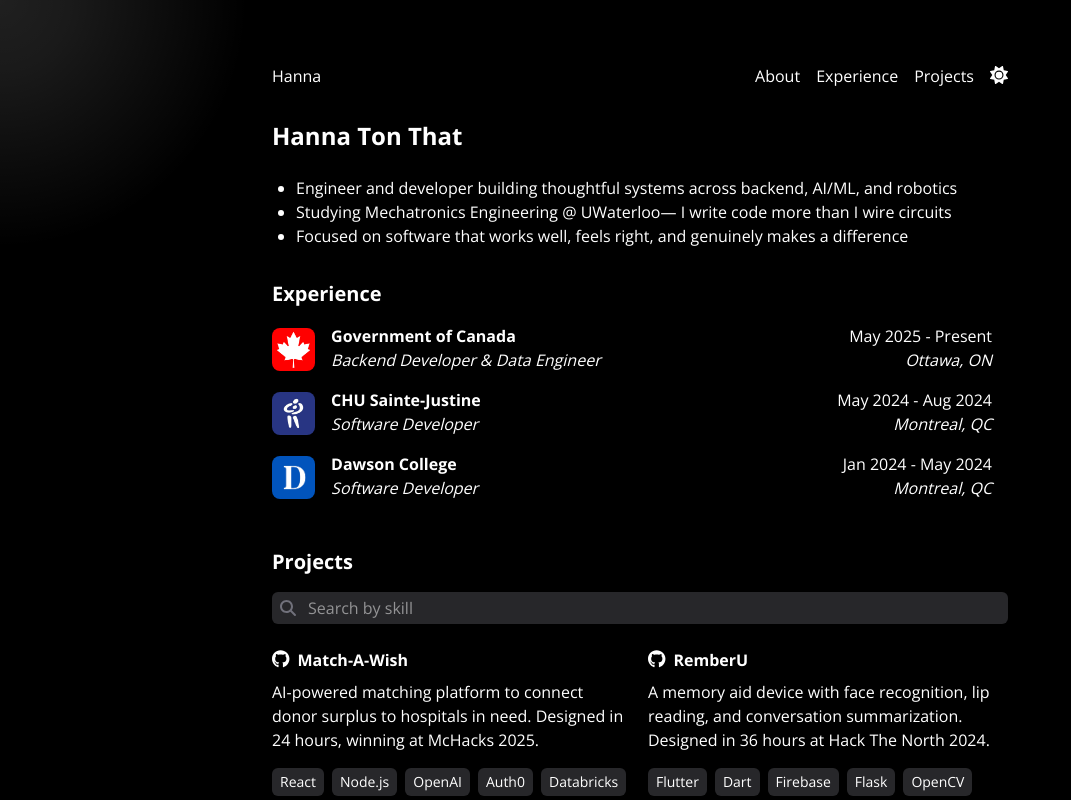
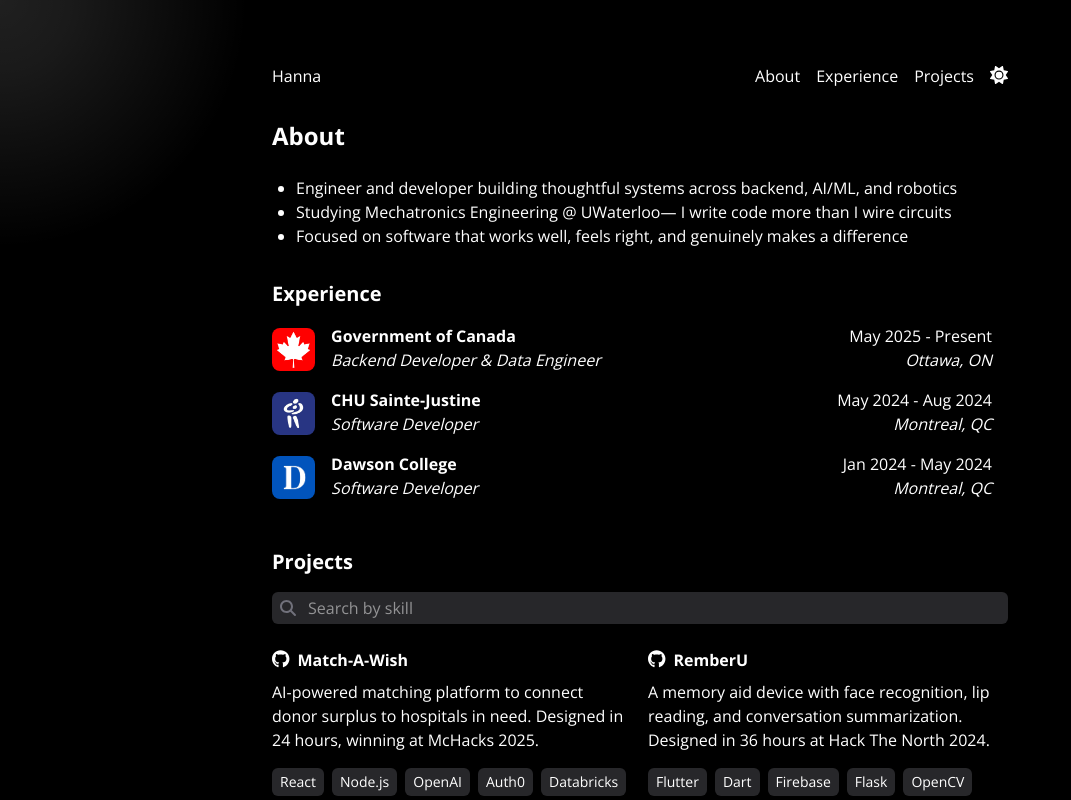
Before and after one commit to hannatonthat/portfolio-v2, a Next.js app: page / in a window 1280 px wide. Shown: the top 800 px of the page, without its empty margins (0-1071 px from the left). Built offline with nearby package versions, Linux system fonts and the light colour scheme.

Commit message:
Move about section

```diff
--- /dev/null
+++ b/components/About.js
@@ -0,0 +1,27 @@
+'use client';
+
+import StaggeredLine from "@components/StaggeredLine";
+
+export default function About() {
+  let index = 0;
+
+  return (
+    <div>
+      <StaggeredLine index={index}>
+        <h1>About</h1>
+      </StaggeredLine>
+
+      <ul className="list-disc list-outside pl-6">
+        <StaggeredLine index={++index}>
+          <li>Engineer and developer building thoughtful systems across backend, AI/ML, and robotics</li>
+        </StaggeredLine>
+        <StaggeredLine index={++index}>
+          <li>Studying Mechatronics Engineering @ UWaterloo— I write code more than I wire circuits</li>
+        </StaggeredLine>
+        <StaggeredLine index={++index}>
+          <li>Focused on software that works well, feels right, and genuinely makes a difference</li>
+        </StaggeredLine>
+      </ul>
+    </div>
+  )
+}
--- a/components/CustomCursor.js
+++ b/components/CustomCursor.js
@@ -8,7 +8,7 @@ export default function CustomCursor() {
   useEffect(() => {
     let mouseX = 0, mouseY = 0;
     let cursorX = 0, cursorY = 0;
-    const speed = 0.1;
+    const speed = 0.2;
 
     const move = (e) => {
       mouseX = e.clientX;
--- a/src/app/page.js
+++ b/src/app/page.js
@@ -1,30 +1,14 @@
 'use client';
 
-import StaggeredLine from "@components/StaggeredLine";
+import About from "@components/About";
 import Experience from '@components/Experience';
 import Project from '@components/Project';
 
 export default function Home() {
-  let index = 0;
-
   return (
     <main>
       <section id="about" className="">
-        <StaggeredLine index={index++}>
-          <h1>Hanna Ton That</h1>
-        </StaggeredLine>
-
-        <ul className="list-disc list-outside pl-6">
-          <StaggeredLine index={index++}>
-            <li>Engineer and developer building thoughtful systems across backend, AI/ML, and robotics</li>
-          </StaggeredLine>
-          <StaggeredLine index={index++}>
-            <li>Studying Mechatronics Engineering @ UWaterloo— I write code more than I wire circuits</li>
-          </StaggeredLine>
-          <StaggeredLine index={index++}>
-            <li>Focused on software that works well, feels right, and genuinely makes a difference</li>
-          </StaggeredLine>
-        </ul>
+        <About />
       </section>
 
       <section id="experience" className="mt-8">
```
